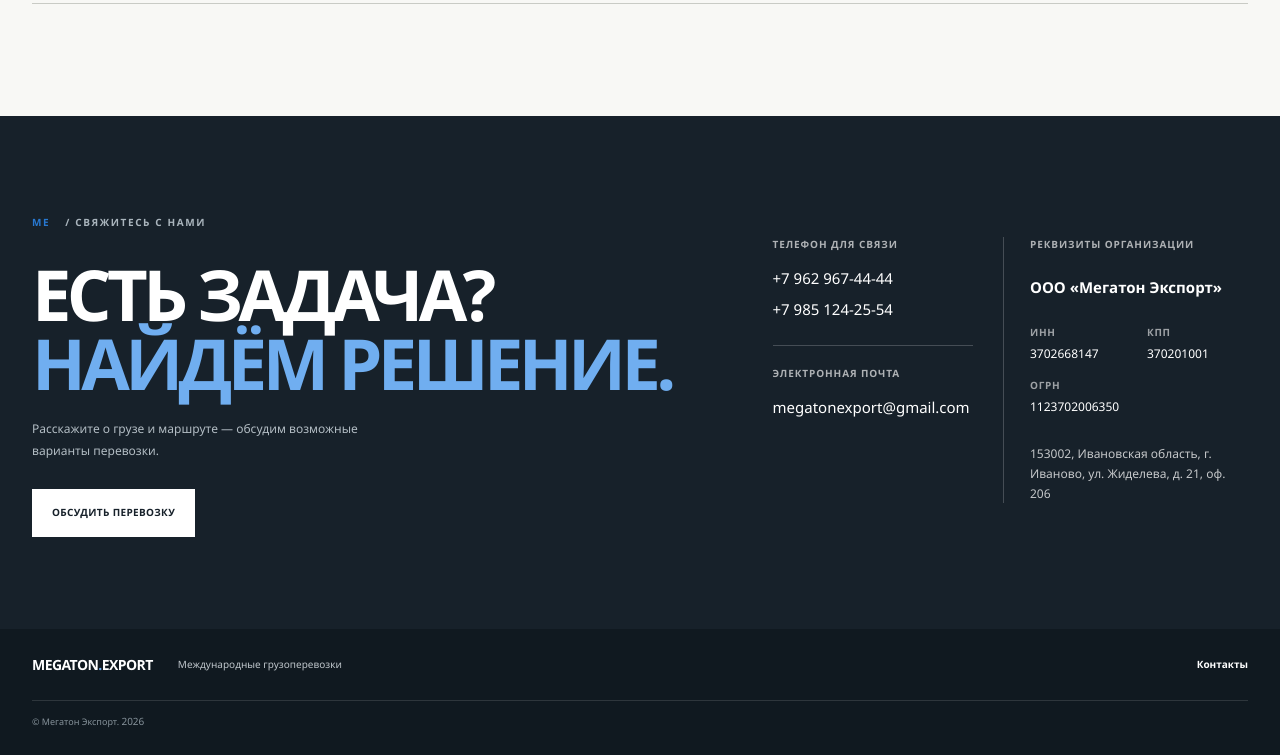
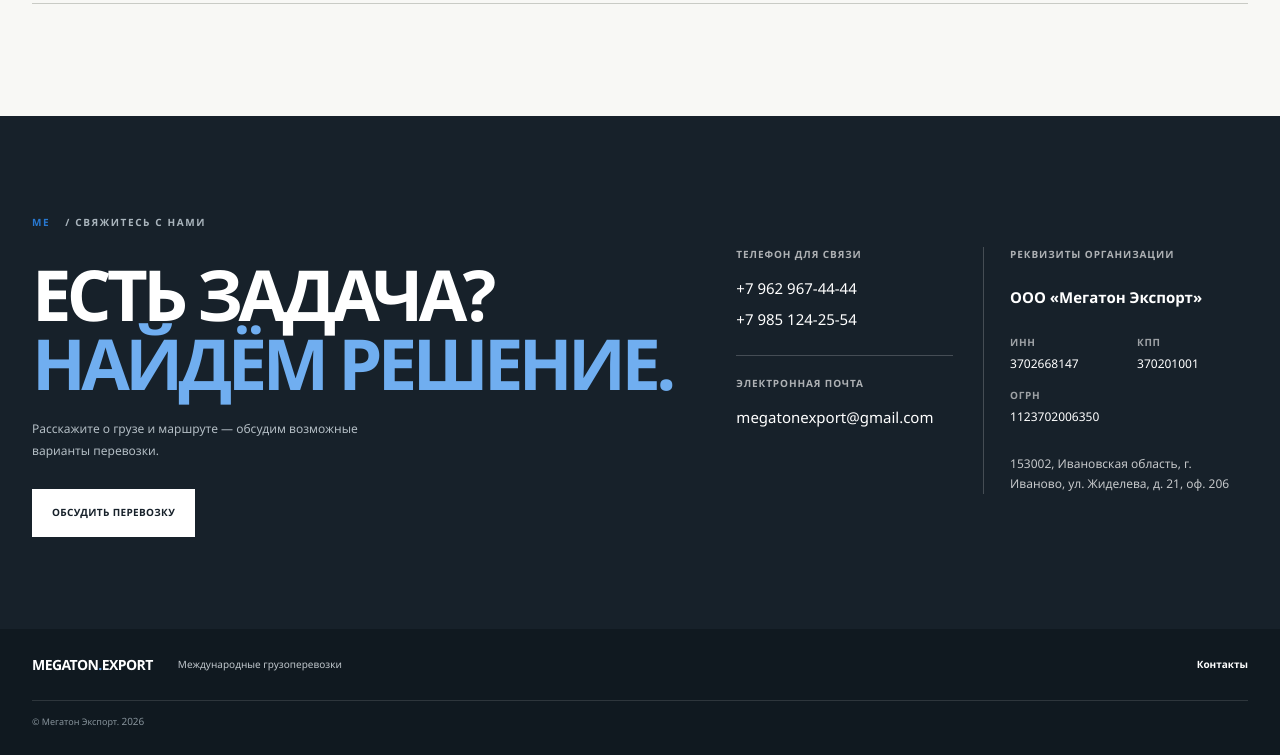
Before and after one commit to Viktor1495/megatonexport, a plain HTML site: page index.html in a window 1280 px wide. Shown: the part 3192-3947 px from the top of the page. Drawn offline with Linux system fonts and the light colour scheme.

Commit message:
Update style.css

```diff
--- a/css/style.css
+++ b/css/style.css
@@ -646,7 +646,7 @@ img{
   position:relative;
   display:grid;
   grid-template-columns:1.15fr .85fr;
-  gap:8%;
+  gap:1%;
   align-items:end;
 }
 
```
